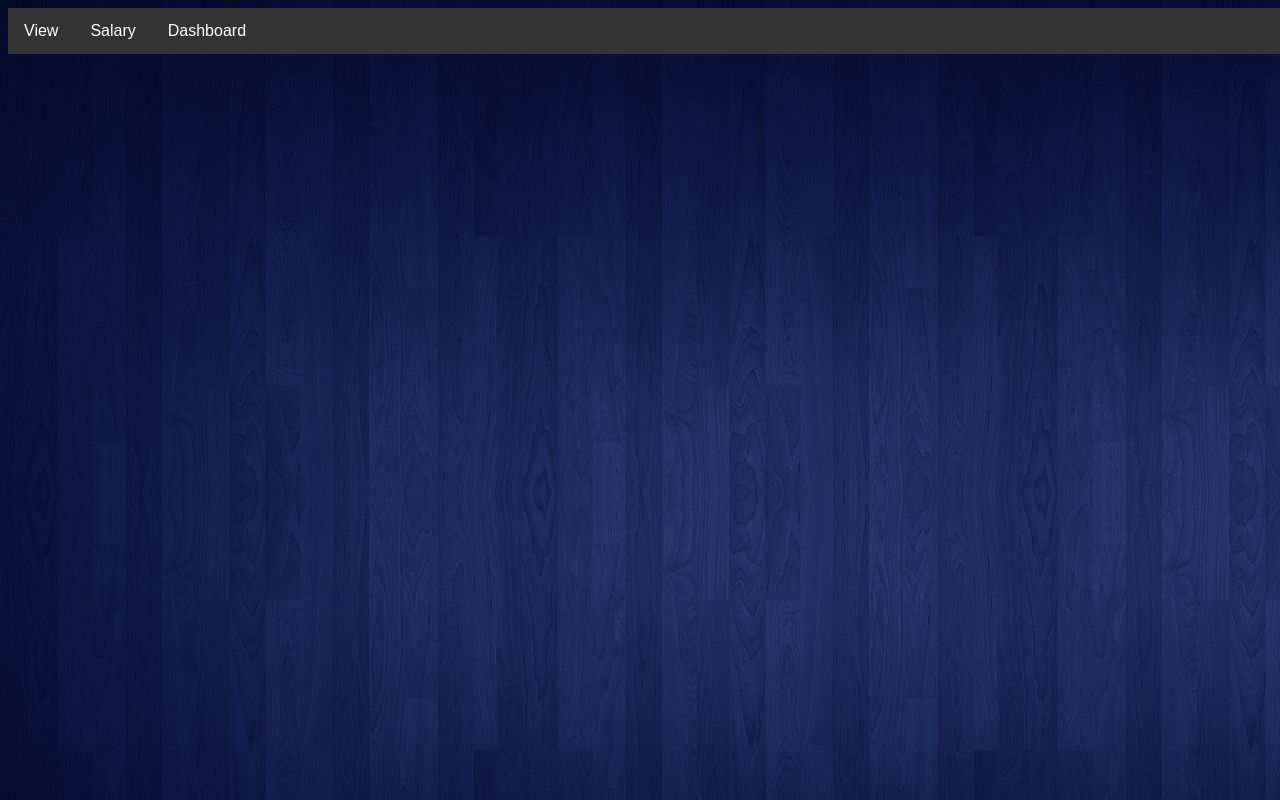
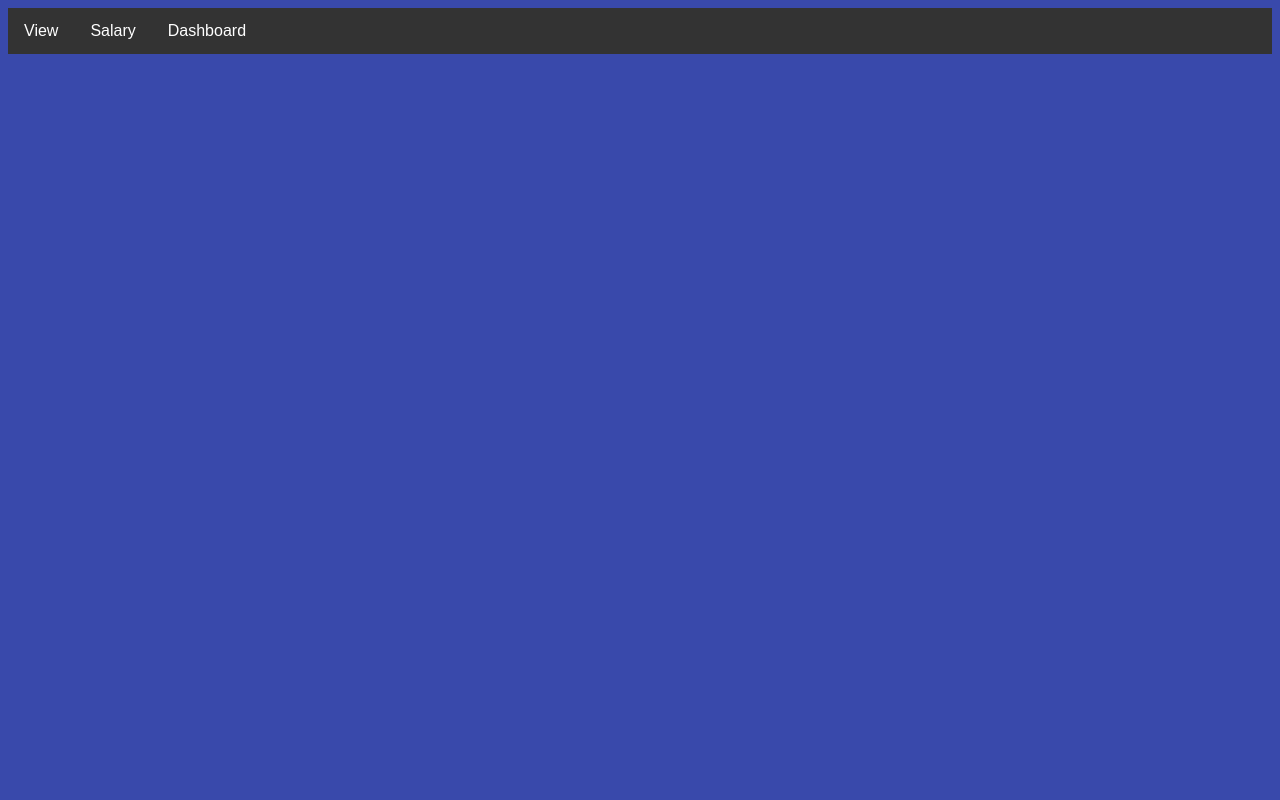
Before and after one commit to scs2208/Mobile-shop-management-system, a CodeIgniter app: page /Final-project/index.php/groupc/edit in a window 1280 px wide. Run offline with CodeIgniter, Linux system fonts and the light colour scheme; data comes from the database, SQL or seed files in the repository.

Commit message:
Update editv.php

```diff
--- a/application/views/editv.php
+++ b/application/views/editv.php
@@ -11,9 +11,9 @@
 		<a href="<?php echo base_url(); ?>index.php/User/index">Dashboard</a>
     </div>
 <style>
+
 body {
- background-image: url("http://localhost/hasi./img/c.jpg");
- width: 100%;
+background-color : #3949AB;
 }
 </style>
 </head>
```
